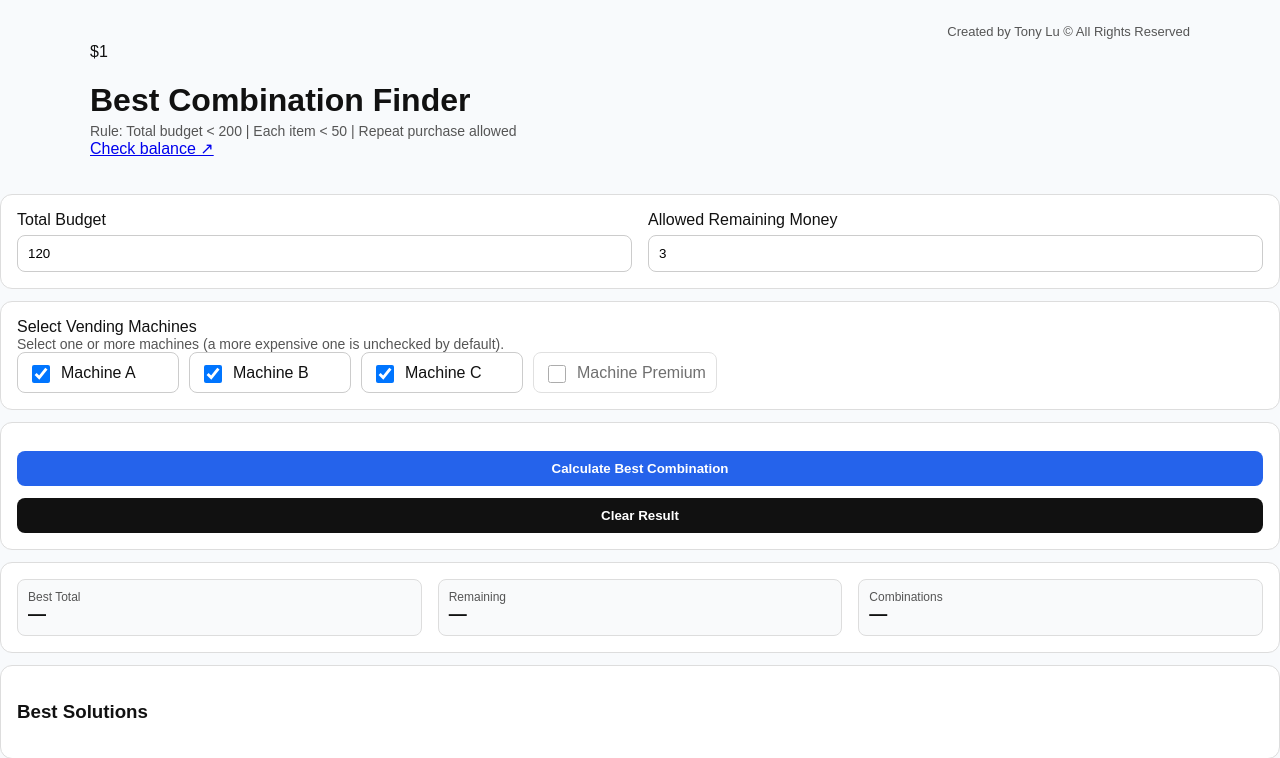
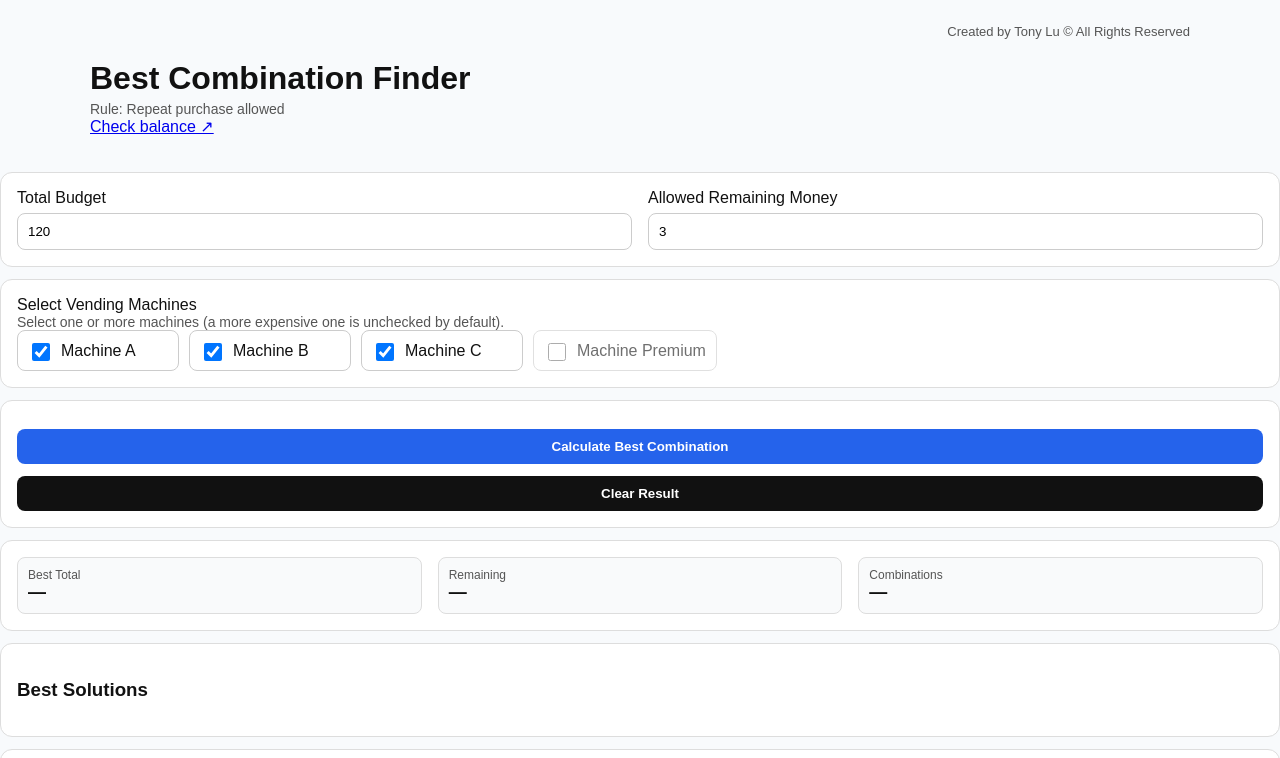
Before and after one commit to tony03202014/budget-picker, a plain HTML site: page index.html in a window 1280 px wide. Shown: the top 758 px of the page. Drawn offline with Linux system fonts and the light colour scheme.

Commit message:
Update index.html

```diff
--- a/index.html
+++ b/index.html
@@ -35,12 +35,11 @@
 <body>
   <div class="container">
     <div style='text-align:right;font-size:13px;color:#555;margin-bottom:4px;'>Created by Tony Lu © All Rights Reserved</div>
-    $1
       <div>
         <h1>Best Combination Finder</h1>
-        <div class="note">Rule: Total budget &lt; 200 | Each item &lt; 50 | Repeat purchase allowed</div>
+        <div class="note">Rule: Repeat purchase allowed</div>
       </div>
-      <a href="https://example.com/balance" target="_blank" style="text-decoration:underline;">Check balance ↗</a>
+      <a href="https://pay.yallvend.com/app/point_check/point_check?key=35269efad18c5c3c8021107649e65eb73756d5920dcc7a7e4ab724fec6b4743f&country=tw" target="_blank" style="text-decoration:underline;">Check balance ↗</a>
     </div>
 
     <div class="grid grid-2 card">
```
